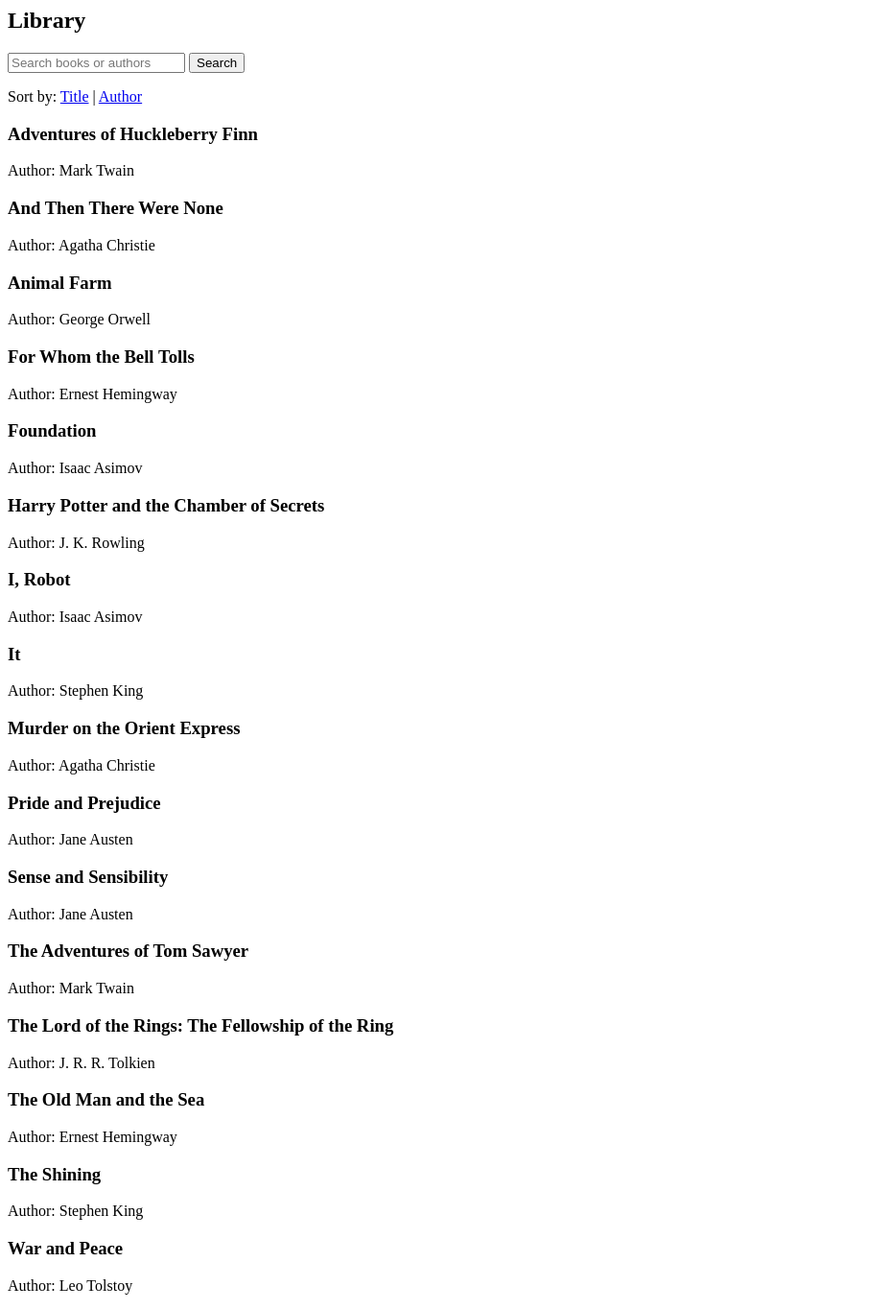
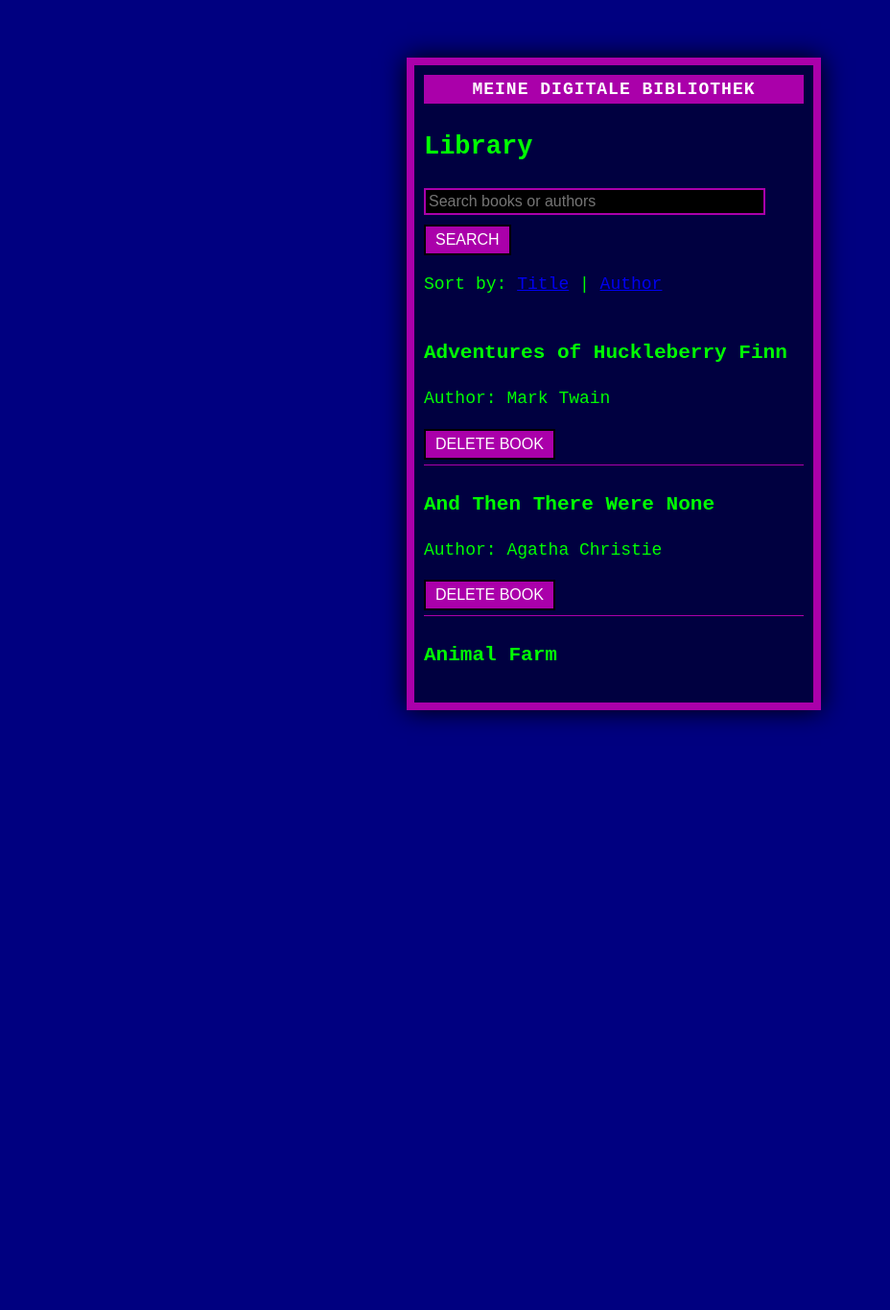
Before and after one commit to Moktur/book-alchemy, a Flask app: page / in a window 1280 px wide. Shown: the whole page at 96% size, without its empty margins (0-928 px from the left). After the commit the page ends 757 px from the top, so only its background shows below. Run offline with Flask 3, Linux system fonts and the light colour scheme.

Commit message:
minor update, added stylesheet as Bonus

```diff
--- /dev/null
+++ b/static/schneider_cpc.css
@@ -0,0 +1,120 @@
+/* Bildschirm-Hintergrund */
+body {
+    margin: 0;
+    padding: 0;
+    background-color: #000080;
+    /* Blau */
+    font-family: 'Courier New', monospace;
+    font-size: 18px;
+    color: #00ff00;
+    /* Grün */
+    height: 100vh;
+    display: flex;
+    justify-content: center;
+    align-items: center;
+}
+
+/* Container mit 40-Zeichen-Begrenzung */
+.window {
+    background-color: #000040;
+    /* Dunkleres Blau */
+    border: 8px solid #aa00aa;
+    /* Magenta-Rahmen */
+    width: 40ch;
+    /* 40 Zeichen Breite */
+    padding: 10px;
+    box-sizing: border-box;
+    display: flex;
+    flex-direction: column;
+    height: 85%;
+    box-shadow: 0 0 25px #000000;
+}
+
+/* Titelzeile */
+.title-bar {
+    background-color: #aa00aa;
+    /* Magenta */
+    color: #ffffff;
+    text-align: center;
+    font-weight: bold;
+    padding: 5px;
+    margin-bottom: 5px;
+    text-transform: uppercase;
+    letter-spacing: 1px;
+}
+
+/* Inhalt */
+.content {
+    flex: 1;
+    overflow-y: auto;
+    color: #00ff00;
+    /* Grün */
+    line-height: 1.4;
+}
+
+/* Formulare */
+input[type="text"],
+input[type="number"] {
+    background-color: #000000;
+    color: #00ff00;
+    border: 2px solid #aa00aa;
+    padding: 3px;
+    font-size: 16px;
+    width: 90%;
+    margin-bottom: 10px;
+    box-sizing: border-box;
+}
+
+button,
+input[type="submit"] {
+    background-color: #aa00aa;
+    color: #ffffff;
+    border: 2px solid #000000;
+    padding: 5px 10px;
+    font-size: 16px;
+    cursor: pointer;
+    text-transform: uppercase;
+}
+
+button:hover,
+input[type="submit"]:hover {
+    background-color: #ff00ff;
+}
+
+/* Buchliste */
+.book-entry {
+    border-bottom: 1px solid #aa00aa;
+    padding: 5px 0;
+}
+
+input[type="date"] {
+    appearance: none;
+    /* Entfernt natives Styling */
+    -webkit-appearance: none;
+    /* Für WebKit-Browser */
+    -moz-appearance: none;
+    /* Für Firefox */
+    background-color: var(--bg-color);
+    color: var(--text-color);
+    border: 2px solid var(--border-color);
+    padding: 4px;
+    font-family: monospace;
+    font-size: 14px;
+    width: 200px;
+}
+
+input[type="date"] {
+    appearance: none;
+    /* Entfernt natives Styling */
+    -webkit-appearance: none;
+    /* Für WebKit-Browser */
+    -moz-appearance: none;
+    /* Für Firefox */
+    background-color: var(--bg-color);
+    color: var(--text-color);
+    border: 2px solid var(--border-color);
+    padding: 4px;
+    font-family: monospace;
+    font-size: 14px;
+    width: 200px;
+}
--- a/templates/home.html
+++ b/templates/home.html
@@ -1,26 +1,54 @@
+<!DOCTYPE html>
+<html lang="en">
+
+<head>
+  <meta charset="UTF-8">
+  <title>Schneider CPC Library</title>
+  <link rel="stylesheet" href="{{ url_for('static', filename='schneider_cpc.css') }}">
+</head>
+
+<body>
+
+  <!-- Rahmen wie beim CPC -->
+  <div class="window">
+    <div class="title-bar">Meine Digitale Bibliothek</div>
+    <div class="content">
+
       <h2>Library</h2>
 
-<!-- Search Form -->
+      <!-- Suchfeld -->
       <form method="GET" action="/">
         <input type="text" name="q" placeholder="Search books or authors" value="{{ search_query }}">
         <button type="submit">Search</button>
         <input type="hidden" name="sort" value="{{ sort_by }}">
       </form>
 
-<!-- Sorting Links -->
+      <!-- Sortierung -->
       <p>Sort by:
         <a href="/?sort=title{% if search_query %}&q={{ search_query }}{% endif %}">Title</a> |
         <a href="/?sort=author{% if search_query %}&q={{ search_query }}{% endif %}">Author</a>
       </p>
 
-<!-- Book List -->
+      <!-- Buchliste -->
       {% if books %}
       {% for book in books %}
-<div>
+      <div class="book-entry">
         <h3>{{ book.title }}</h3>
         <p>Author: {{ book.author.name }}</p>
+        <form method="POST" action="/book/{{ book.id }}/delete" style="display:inline;">
+          <button type="submit" onclick="return confirm('Are you sure you want to delete this book?');">
+            Delete Book
+          </button>
+        </form>
       </div>
       {% endfor %}
       {% else %}
       <p>No books match your search.</p>
       {% endif %}
+
+    </div>
+  </div>
+
+</body>
+
+</html>
```
Also changed, not shown: templates/add_author.html (+12 -1 lines), templates/add_book.html (+10 -1 lines), data/library.sqlite. Lines whose indentation alone changed are shown as unchanged.
